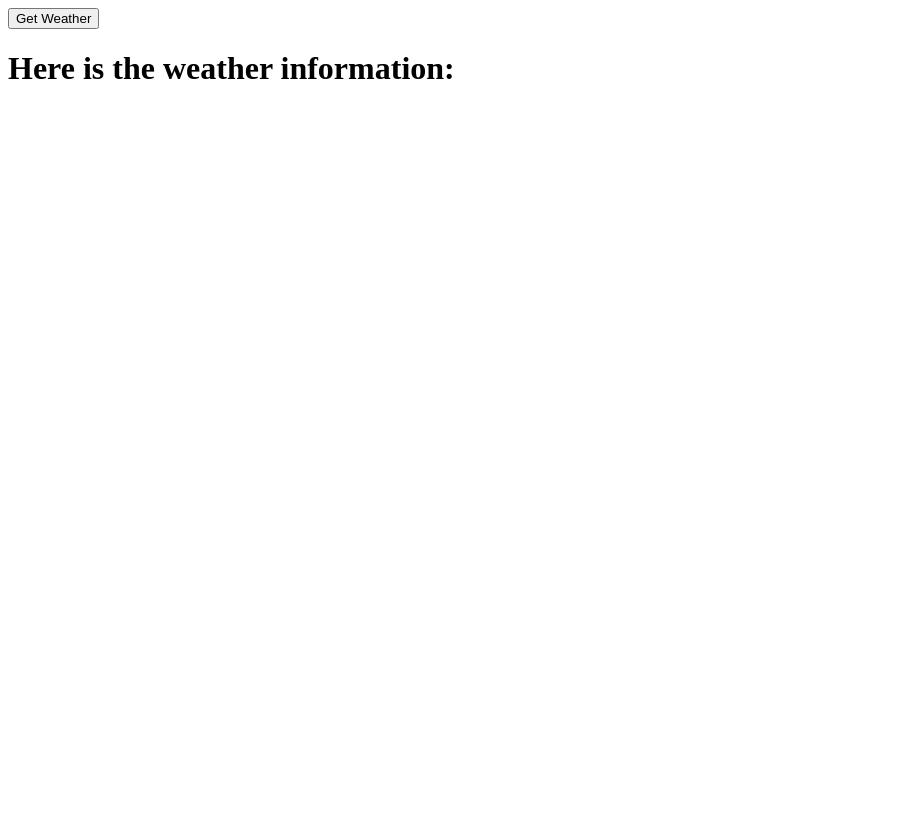
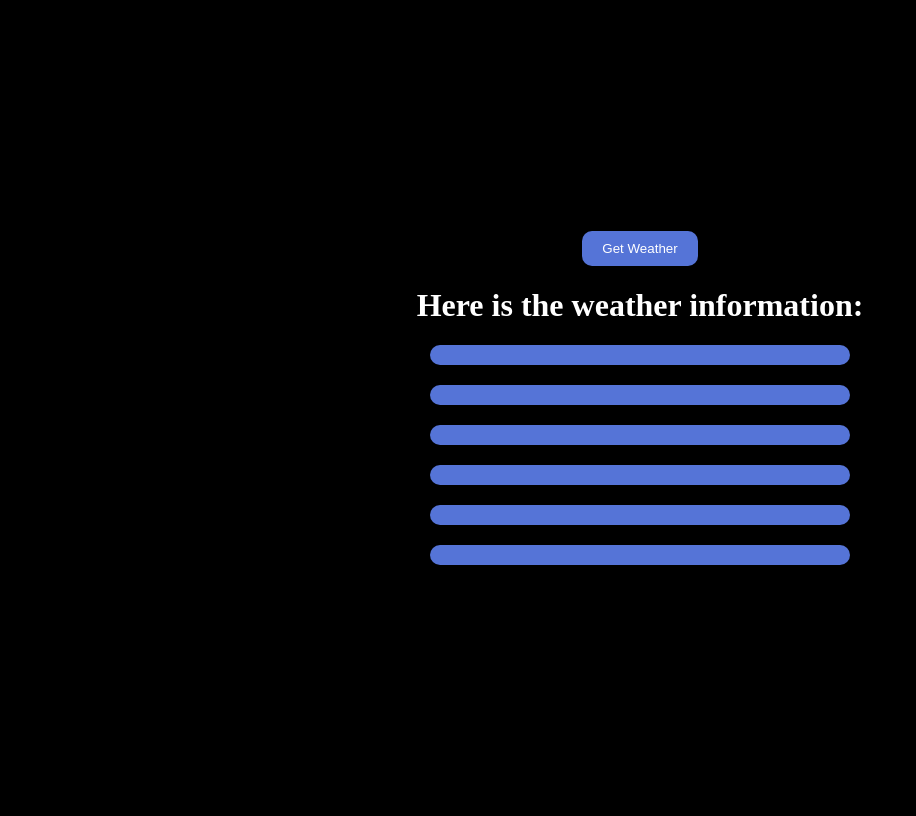
Before and after one commit to AYUSHIPATEL123/Wether-API, a Django app: page /app/weather/ in a window 1280 px wide. Shown: the whole page, without its empty margins (0-916 px from the left). Before the commit the page ends 79 px from the top, so only its background shows below. Run offline with Django 5.2, Linux system fonts and the light colour scheme.

Commit message:
add style

```diff
--- a/weather_app/app/templates/main.html
+++ b/weather_app/app/templates/main.html
@@ -3,7 +3,7 @@
 {% block content %}
 <button onclick="getWeatherLocationAndSend()">Get Weather</button>
 {% csrf_token %}
-<div id="weather-result">
+<div id="weather_result">
     <h1>Here is the weather information:</h1>
     <p class="pera" id="city"></p>
     <p class="pera" id="temperature"></p>
--- a/weather_app/app/views.py
+++ b/weather_app/app/views.py
@@ -15,10 +15,12 @@ def weather(request):
 
         lat = data.get('lat')
         lon = data.get('lon')
-        print("Received LAT:", lat)
-        print("Received LON:", lon)
+
+
         url = f'https://api.openweathermap.org/data/2.5/weather?lat={lat}&lon={lon}&appid={os.getenv("API_KEY")}&units=metric'
+
 
         res = requests.get(url)
         return JsonResponse(res.json())
+
     return render(request,'main.html')
--- a/weather_app/static/css/style.css
+++ b/weather_app/static/css/style.css
@@ -0,0 +1,32 @@
+.pera{
+    font-size: 20px;
+    color: white;
+    background-color: rgb(85, 116, 215);
+    padding: 10px;
+    border-radius: 10px;
+    width: 400px;
+    margin: 20px auto;
+}
+
+#weather_result h1{
+    color: white;
+
+}
+body{
+    background:black;
+    color:aliceblue;
+    height: 100vh;
+    display: flex;
+    flex-direction: column;
+    justify-content: center;
+    align-items: center;
+}
+
+button{
+    background-color: rgb(85, 116, 215);
+    color: white;
+    border: none;
+    padding: 10px 20px;
+    border-radius: 10px;
+    cursor: pointer;
+}
--- a/weather_app/static/js/index.js
+++ b/weather_app/static/js/index.js
@@ -27,12 +27,12 @@ function getWeatherLocationAndSend(){
                     alert(data.message)
                     return;
                 }
-                document.getElementById('city').innerText = data.name
-                document.getElementById('temperature').innerText = data['main']['temp'] + 'c'
-                document.getElementById('description').innerText = data['weather'][0]['description']
-                document.getElementById('humidity').innerText = data['main']['humidity']
-                document.getElementById('pressure').innerText = data['main']['pressure']
-                document.getElementById('wind-speed').innerText = data['wind']['speed']
+                document.getElementById('city').innerText = "CITY : " + data.name
+                document.getElementById('temperature').innerText = "TEMPRATURE : "+data['main']['temp'] + ' °C'
+                document.getElementById('description').innerText ="DESCRIPTION : " + data['weather'][0]['description']
+                document.getElementById('humidity').innerText = "HUMIDITY : "+data['main']['humidity']
+                document.getElementById('pressure').innerText = "PRESSURE : "+data['main']['pressure']
+                document.getElementById('wind-speed').innerText = "WIND-SPEED : "+data['wind']['speed']
             })
 
         })
```
